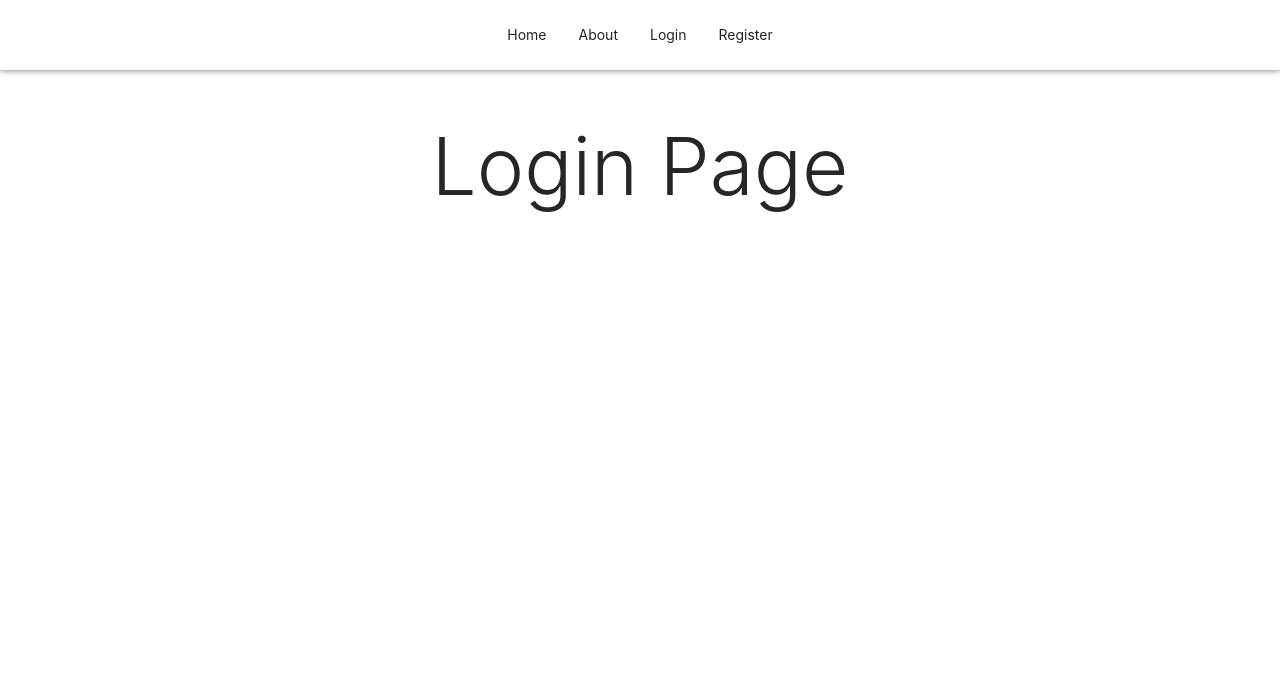
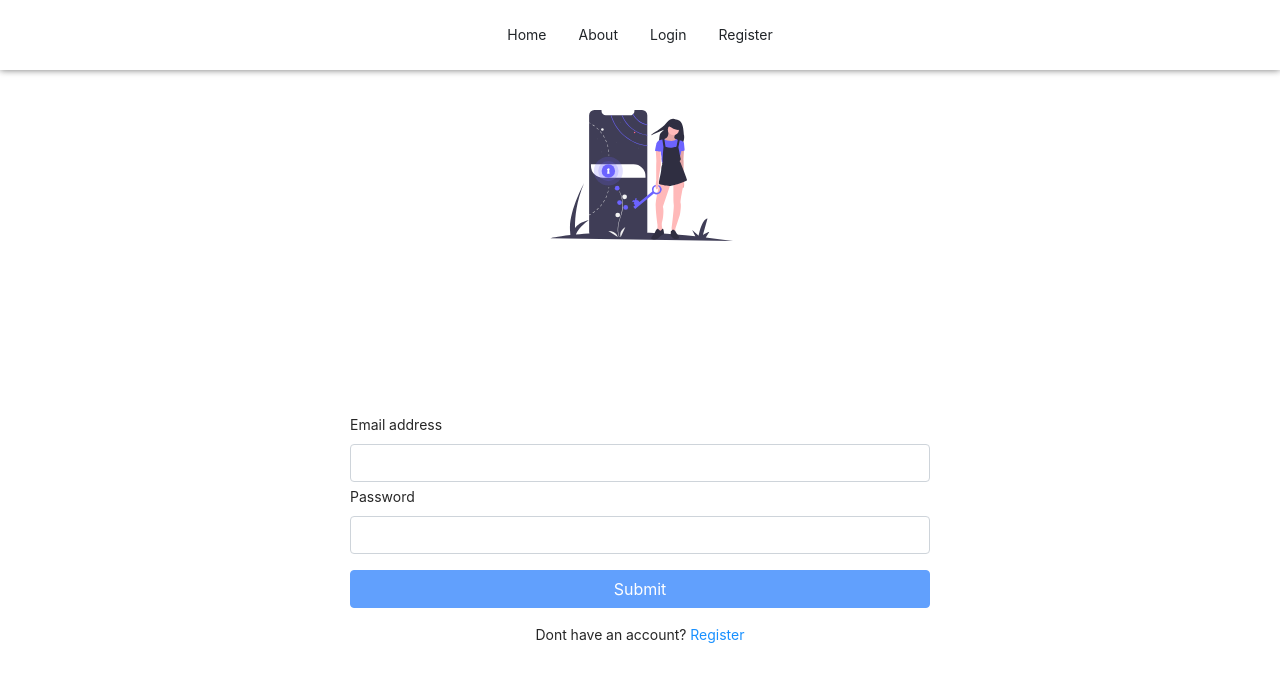
Before and after one commit to mohiandipta/social-media-clientSide-MERN, a Next.js app: page /login in a window 1280 px wide. Shown: the top 682 px of the page. Built offline with nearby package versions, Linux system fonts and the light colour scheme.

Commit message:
new commit after clone

```diff
--- a/components/Nav.js
+++ b/components/Nav.js
@@ -4,7 +4,7 @@ import Link from "next/link";
 const Nav = () => {
     return (
         <nav className="nav bg-white d-flex justify-content-center" style={{ height: "70px", alignContent: 'center', boxShadow: "0px 0px 7px #737373" }}>
-            <Link href="/home">
+            <Link href="/">
                 <a className="nav-link text-dark">Home</a>
             </Link>
             <Link href="/about">
--- a/components/forms/AuthForm.js
+++ b/components/forms/AuthForm.js
@@ -7,11 +7,12 @@ const Authform = ({
     email, setEmail,
     password, setPassword,
     secret, setSecret,
-    loading
+    loading,
+    page
 }) => {
     return (
         <form onSubmit={handleSubmit} className="container">
-            <div className="row">
+            {page !== 'login' && (<div div className="row">
                 <div class="col md-2">
                     <label for="exampleInputFirstName" class="form-label">First Name</label>
                     <input
@@ -27,15 +28,15 @@ const Authform = ({
                         type="name" class="form-control" id="exampleInputLastName" aria-describedby="lastNameHelp" />
                     <div id="name" class="form-text"></div>
                 </div>
-            </div>
-            <div className="row">
-                <div class="col mb-3">
+            </div>)}
+            <div className="col mb-3">
+                <div class="col">
                     <label for="exampleInputEmail1" class="form-label">Email address</label>
                     <input
                         value={email}
                         onChange={e => setEmail(e.target.value)}
                         type="email" class="form-control" id="exampleInputEmail1" aria-describedby="emailHelp" />
-                    <div id="emailHelp" class="form-text">We'll never share your email with anyone else.</div>
+                    <div id="emailHelp" class="form-text"></div>
                 </div>
                 <div class="col mb-3">
                     <label for="exampleInputPassword1" class="form-label">Password</label>
@@ -45,7 +46,7 @@ const Authform = ({
                         type="password" class="form-control" id="exampleInputPassword1" />
                 </div>
             </div>
-            <div class="mb-3 form-group">
+            {page !== 'login' && (<><div class="mb-3 form-group">
                 <small>
                     <label className="text-muted">Pick a question</label>
                 </small>
@@ -54,15 +55,16 @@ const Authform = ({
                     <option>What is your best friend name?</option>
                     <option>What city you were born?</option>
                 </select>
-            </div>
-            <div className="mb-3 form-group">
-                <input
-                    value={secret}
-                    onChange={(e) => setSecret(e.target.value)}
-                    type="text" className="form-control" placeholder="Write your answer here" />
-            </div>
-            <button disabled={!fName || !lName || !email || !password || !secret} type="submit" class="btn btn-primary col-12">{loading ? <SyncOutlined spin className="py-1" /> : 'Submit'}</button>
-        </form>
+            </div><div className="mb-3 form-group">
+                    <input
+                        value={secret}
+                        onChange={(e) => setSecret(e.target.value)}
+                        type="text" className="form-control" placeholder="Write your answer here" />
+                </div></>
+            )}
+            <button disabled={page === "login" ? !email || !password :
+                !fName || !lName || !email || !password || !secret} type="submit" class="btn btn-primary col-12">{loading ? <SyncOutlined spin className="py-1" /> : 'Submit'}</button>
+        </form >
     );
 }
 
--- a/pages/login.js
+++ b/pages/login.js
@@ -1,15 +1,67 @@
+import { useState } from 'react';
+import { useRouter } from 'next/dist/client/router';
+import axios from 'axios';
 import React from 'react';
+import { toast } from 'react-toastify';
+import Link from 'next/dist/client/link';
+import Authform from '../components/forms/AuthForm';
 
-const Login = () => {
+
+const Register = () => {
+
+    const router = useRouter()
+
+    const [email, setEmail] = useState("");
+    const [password, setPassword] = useState("");
+    const [loading, setLoading] = useState(false);
+
+    const handleSubmit = async (e) => {
+        e.preventDefault();
+        try {
+            // console.log(fName, lName, email, password, secret)
+            const { data } = await axios.post(`${process.env.NEXT_PUBLIC_API}/login`, {
+                email,
+                password,
+            })
+            router.push("/")
+            console.log(data)
+        }
+        catch (error) {
+            toast.error(error.response.data)
+            setLoading(false)
+        }
+    }
+
     return (
-        <div className="container">
-            <div className="row">
-                <div className="col">
-                    <h1 className="display-1 text-center py-5">Login Page</h1>
+        <div className="full">
+            <div className="bg-login-default-image">
+
+            </div>
+
+            <div className="row py-4">
+                <div className="col-md-6 offset-md-3">
+                    <Authform
+                        handleSubmit={handleSubmit}
+                        email={email}
+                        setEmail={setEmail}
+                        password={password}
+                        setPassword={setPassword}
+                        loading={loading}
+                        page="login"
+                    />
+                    <div className="row mt-3">
+                        <div className="col">
+                            <p className="text-center font-weight-bold">Dont have an account? <Link href="/register">
+                                <a className="" href="/register">Register</a>
+                            </Link></p>
+                        </div>
+                    </div>
                 </div>
             </div>
+
+
         </div>
     );
 }
 
-export default Login;
+export default Register;
--- a/public/css/style.css
+++ b/public/css/style.css
@@ -16,10 +16,21 @@ form{
 
 .bg-default-image{
     display: flex;
-    margin-top: 20px;
+    margin-top: 40px;
+    margin-bottom: -20px;
     margin-left: 550px;
     background-image: url("../images/door-reg.svg");
     background-size: 25%;
-    height: 170px;
+    height: 350px;
     background-repeat: no-repeat;
 }
+
+.bg-login-default-image {
+    display: flex;
+    margin-top: 40px;
+    margin-left: 550px;
+    background-image: url("../images/login.svg");
+    background-size: 25%;
+    height: 350px;
+    background-repeat: no-repeat;
+}
```
Also changed, not shown: pages/register.js (+7 -0 lines), pages/index.js (renamed from pages/home.js), public/images/login.svg (added), 1 other file (tests, documents, lock files or other folders).
